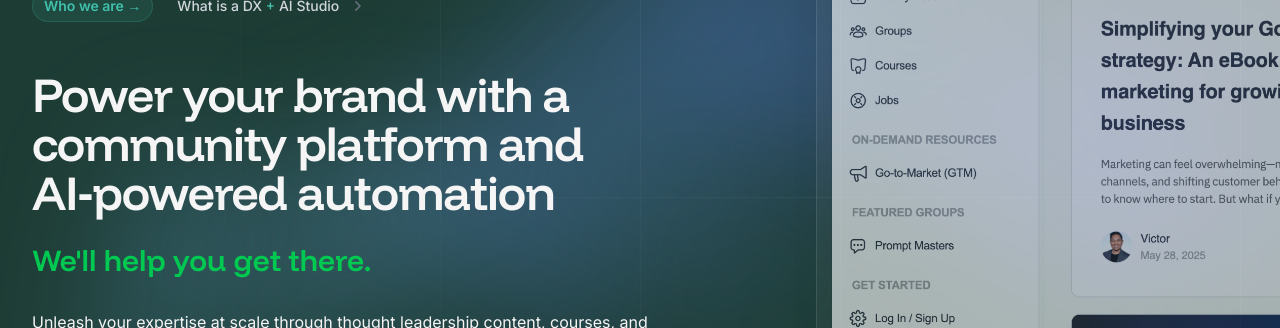
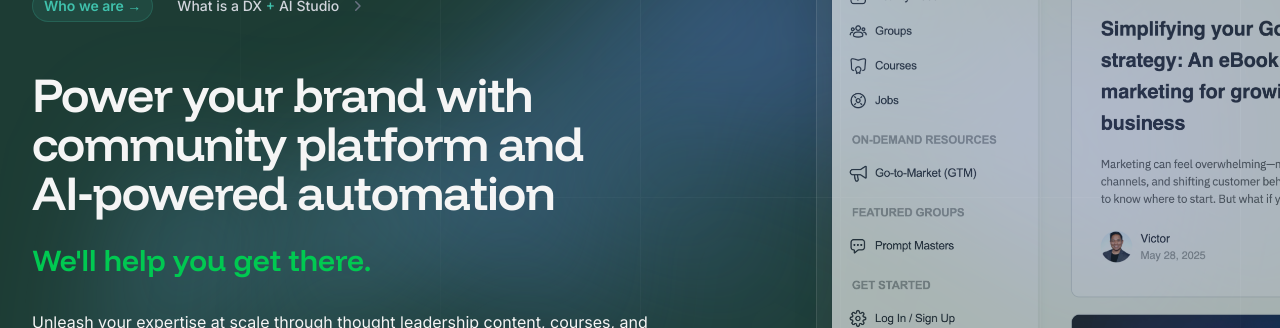
Before and after one commit to growthUx/mgio, a Next.js app: page / in a window 1280 px wide. Shown: the part 218-546 px from the top of the page. Built offline with nearby package versions, Linux system fonts and the light colour scheme.

Commit message:
Update HomePage.jsx

```diff
--- a/src/app/HomePage.jsx
+++ b/src/app/HomePage.jsx
@@ -114,7 +114,7 @@ export default function HomePage() {
                   </span>
                 </a>
               </div>
-              <h1 className="mt-12 text-3xl font-funnel-display font-semibold tracking-tight leading-[1.1] sm:leading-[1.025] text-[#F5F5F5] sm:text-5xl">Power your brand with a community platform and AI&#8209;powered automation <span className="block mt-6 text-2xl sm:text-3xl  tracking-normal text-green-500">We&apos;ll help you get there.</span></h1>
+              <h1 className="mt-12 text-3xl font-funnel-display font-semibold tracking-tight leading-[1.1] sm:leading-[1.025] text-[#F5F5F5] sm:text-5xl">Power your brand with community platform and AI&#8209;powered automation <span className="block mt-6 text-2xl sm:text-3xl  tracking-normal text-green-500">We&apos;ll help you get there.</span></h1>
               {/* <h2 className="text-lg mt-4 text-[#F5F5F5] text-pretty sm:text-[22px] pr-4">We help founders and fast growing teams build engaging brands online to serve and captivate their audience to win them as customers.</h2> */}
               {/* <h1 className="font-funnel-display mt-12 text-3xl font-semibold text-pretty tracking-tight text-[#F5F5F5] sm:text-6xl">We are a DX<span className="text-[#40C1AC]"> + </span>AI Studio</h1>
               <h2 className="text-lg mt-4 text-[#F5F5F5] text-pretty sm:text-[22px] pr-4">We help founders and fast growing teams build engaging brands online to serve and captivate their audience to win them as customers.</h2> */}
```
